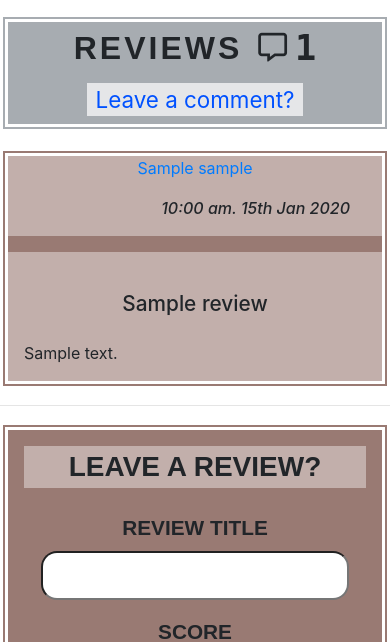
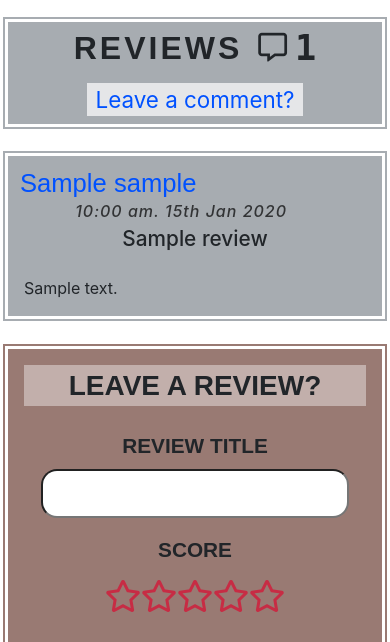
Before and after one commit to paulloy/whiskey_herald_msp3, a Flask app: page /whiskey/1 in a window 390 px wide. Shown: the part 854-1496 px from the top of the page. Run offline with Flask 2, Linux system fonts and the light colour scheme; grey boxes marked "Sample" are stand-in pictures; a database or web service that is not in the repository returns one stand-in record (values such as "Sample title"); style sheets or scripts are compiled from the project's sources; some libraries are stand-ins or nearby versions.

Commit message:
Style changes made to .reviews. Paddings, margins, font sizes, colours, position, etc

```diff
--- a/static/css/whiskey.html/reviews.css
+++ b/static/css/whiskey.html/reviews.css
@@ -21,7 +21,7 @@
 
 .reviews {
   display: flex;
-  background-color: #997a73;
+  background-color: #A7ACB1;
   width: 70%;
   margin-left: auto;
   margin-right: auto;
@@ -30,18 +30,23 @@
   display: flex;
   align-items: center;
   height: auto;
+  margin-bottom: -1rem;
+  padding-top: 1rem;
 }
 .reviews div:nth-of-type(1) {
   height: 100%;
   width: 100%;
+  background-color: transparent;
 }
 .reviews div:nth-of-type(1) div:first-of-type {
   height: auto;
   width: 100%;
+  background-color: transparent;
 }
 .reviews div:nth-of-type(1) div:first-of-type div:first-of-type {
   display: flex;
-  background-color: #C2AFAB;
+  position: relative;
+  background-color: transparent;
 }
 .reviews div:nth-of-type(1) div:first-of-type div:first-of-type div:first-of-type {
   display: flex;
@@ -51,87 +56,107 @@
   padding: 0;
   position: relative;
   margin: 0;
+  background-color: transparent;
+  align-content: center;
 }
-.reviews div:nth-of-type(1) div:first-of-type div:first-of-type div:first-of-type h3 {
+.reviews div:nth-of-type(1) div:first-of-type div:first-of-type div:first-of-type a {
   margin: 0;
   font-family: "Montserrat", sans-serif;
+  padding: 0;
+  display: inline-block;
+  width: auto;
+  background-color: transparent;
+  padding: 0.5rem 0.75rem 0.5rem 0.75rem;
+  display: inline-block;
+  font-size: 1.6rem;
   left: 0;
   top: 0;
-  padding: 0;
+  margin-right: auto;
+  color: #0051ff;
+  white-space: nowrap;
+  margin-left: 5rem;
 }
-.reviews div:nth-of-type(1) div:first-of-type div:first-of-type div:first-of-type h3 a {
-  background-color: #C2AFAB;
-  padding: 0.5rem;
-  display: inline-block;
-  font-size: 1.6rem;
-  top: 0;
-  left: 0;
-  margin-right: auto;
-}
-.reviews div:nth-of-type(1) div:first-of-type div:first-of-type div:first-of-type h3 i {
+.reviews div:nth-of-type(1) div:first-of-type div:first-of-type div:first-of-type a i {
   padding: 0.25rem;
-  border: 0.2rem solid #007BFF;
+  border: 0.2rem solid #0051ff;
   border-radius: 50%;
 }
+.reviews div:nth-of-type(1) div:first-of-type div:first-of-type div:first-of-type .time {
+  margin-left: auto;
+  width: 50%;
+  background-color: transparent;
+  padding: 0;
+  display: flex;
+  align-items: center;
+  position: absolute;
+  left: 4.2rem;
+  top: 2.7rem;
+  font-weight: 500;
+  letter-spacing: 1px;
+  font-style: italic;
+  color: rgba(0, 0, 0, 0.7);
+  margin-left: 5rem;
+  white-space: nowrap;
+}
 .reviews div:nth-of-type(1) div:first-of-type div:first-of-type div:first-of-type a:hover i {
-  border: 0.2rem solid #0056b3;
+  border: 0.2rem solid #397abe;
 }
-.reviews div:nth-of-type(1) div:first-of-type div:first-of-type #edit-delete {
+.reviews div:nth-of-type(1) div:first-of-type div:first-of-type div:first-of-type #edit-delete {
   background-color: transparent;
   display: flex;
   align-items: center;
   margin: 0;
+  top: 0rem;
+  right: 0rem;
   padding: 0;
+  position: absolute;
+  margin-right: 5rem;
 }
-.reviews div:nth-of-type(1) div:first-of-type div:first-of-type #edit-delete div {
-  margin: 0;
-}
-.reviews div:nth-of-type(1) div:first-of-type div:first-of-type #edit-delete div a {
-  width: 8rem;
-  height: 2.5rem;
-  border: 0.2rem solid rgba(0, 0, 0, 0.3);
-  margin-right: 1rem;
+.reviews div:nth-of-type(1) div:first-of-type div:first-of-type div:first-of-type #edit-delete button {
+  background-color: #A7ACB1;
+  border: 0.25rem solid #3f4546;
+  border-top: 1px solid #A7ACB1;
+  border-bottom: 1px solid #A7ACB1;
+  color: #3f4546;
+  border-radius: 50%;
   font-size: 1.2rem;
-  padding: 0;
-  display: flex;
-  align-items: center;
-  justify-content: center;
+  position: absolute;
+  top: 0.5rem;
+  right: 0.5rem;
 }
 .reviews div:nth-of-type(1) div:first-of-type div:last-of-type {
   display: flex;
-  flex-direction: row;
-  background-color: rgba(255, 255, 255, 0.4);
+  flex-direction: column;
+  background-color: transparent;
   align-items: center;
-  margin-top: 1rem;
+  margin-top: 0rem;
 }
-.reviews div:nth-of-type(1) div:first-of-type div:last-of-type #user-rating {
-  color: #c72c44;
-  font-size: 1.5rem;
+.reviews div:nth-of-type(1) div:first-of-type div:last-of-type .user-rating {
+  color: #c72c43;
+  font-size: 1.8rem;
   padding-left: 0.5rem;
   padding-right: 0.5rem;
   margin: 0;
-  margin-left: 1rem;
+  margin-left: auto;
+  margin-right: auto;
   white-space: nowrap;
+  margin-top: 0.5rem;
 }
 .reviews div:nth-of-type(1) div:first-of-type div:last-of-type h3 {
   margin: 0;
-  margin-left: 1rem;
   font-size: 1.3rem;
   padding: 0.5rem;
-}
-.reviews div:nth-of-type(1) div:first-of-type div:last-of-type p:last-of-type {
-  margin-right: 1rem;
-  margin-left: auto;
-  font-style: italic;
-  background-color: transparent;
-  font-weight: 500;
-  white-space: nowrap;
+  margin-top: -1.5rem;
 }
 .reviews div:nth-of-type(1) p:last-of-type {
   padding: 1rem;
   background-color: rgba(255, 255, 255, 0.4);
+  background-color: transparent;
   margin: 0;
   text-align: justify;
+  padding-left: 5rem;
+  padding-right: 5rem;
+  padding-bottom: 2rem;
 }
 
 #delete-review {
@@ -179,35 +204,23 @@
     width: 100%;
   }
 }
-@media only screen and (max-width: 850px) {
-  .reviews, .no-reviews {
-    width: 100%;
+@media only screen and (max-width: 560px) {
+  .reviews {
+    padding-top: 0;
   }
-
-  .reviews div:nth-of-type(1) div:first-of-type div:first-of-type {
-    flex-direction: column;
-    justify-content: center;
+  .reviews div:nth-of-type(1) div:first-of-type div:first-of-type div:first-of-type a {
+    margin-left: 0;
   }
-  .reviews div:nth-of-type(1) div:first-of-type div:first-of-type #edit-delete {
-    margin-top: 1rem;
+  .reviews div:nth-of-type(1) div:first-of-type div:first-of-type div:first-of-type .time {
+    margin-left: 0;
   }
-  .reviews div:nth-of-type(1) div:first-of-type div:last-of-type {
-    flex-wrap: wrap;
+  .reviews div:nth-of-type(1) div:first-of-type div:first-of-type div:first-of-type #edit-delete {
+    margin-right: 0;
   }
-  .reviews div:nth-of-type(1) div:first-of-type div:last-of-type #user-rating {
-    width: 100%;
-    text-align: center;
-    margin-right: 1rem;
-  }
-  .reviews div:nth-of-type(1) div:first-of-type div:last-of-type h3 {
-    width: 100%;
-    text-align: center;
-    margin-right: 1rem;
-  }
-  .reviews div:nth-of-type(1) div:first-of-type div:last-of-type p:last-of-type {
-    width: 100%;
-    text-align: right;
-    margin-left: 1rem;
+  .reviews div:nth-of-type(1) p:last-of-type {
+    padding-left: 1rem;
+    padding-right: 1rem;
+    padding-bottom: 1rem;
   }
 }
 
--- a/static/scss/whiskey.html/reviews.scss
+++ b/static/scss/whiskey.html/reviews.scss
@@ -9,7 +9,7 @@ $font: 'Poppins', sans-serif;
 $color1: rgba(255, 255, 255, 0.4);
 $color2: white;
 $color3: #BDAAA6;
-$color4: rgba(153, 122, 115);
+$color4: #ffffff;
 $color5: #C2AFAB;
 
 .no-reviews {
@@ -34,7 +34,8 @@ $color5: #C2AFAB;
 }
 .reviews {
     display: flex;
-    background-color: $color4;
+     background-color: #A7ACB1;
+
     width: 70%;
     margin-left: auto;
     margin-right: auto;
@@ -43,15 +44,21 @@ $color5: #C2AFAB;
     display: flex;
     align-items: center;
     height: auto;
+    margin-bottom: -1rem;
+    padding-top: 1rem;
     div:nth-of-type(1) {
         height: 100%;
         width: 100%;
+                    background-color: transparent;
+
         div:first-of-type {
             height: auto;
             width: 100%;
+                    background-color: transparent;
             div:first-of-type {
                 display: flex;
-                    background-color: $color5;
+                    position: relative;
+                    background-color: transparent;
                 div:first-of-type {
                     display: flex;
                     flex-direction: row;
@@ -60,91 +67,122 @@ $color5: #C2AFAB;
                     padding: 0;
                     position: relative;
                     margin: 0;
-                    #time {
-                    }
-                    h3 {
+                    background-color: transparent;
+                    align-content: center;
+                    a {
                         margin: 0;
                         font-family: 'Montserrat', sans-serif;
+                        padding: 0;
+                        display: inline-block;
+                        width: auto;
+                    background-color: transparent;
+                            padding: 0.5rem 0.75rem 0.5rem 0.75rem;
+                            display: inline-block;
+                            font-size: 1.6rem;
                         left: 0;
                         top: 0;
-                        padding: 0;
-                        a {
-                            background-color: $color5;
-                            padding: 0.5rem;
-                            display: inline-block;
-                            font-size: 1.6rem;
-                            top: 0;
-                            left: 0;
                             margin-right: auto;
-                        }
+                            color: rgb(0, 81, 255);
+                            white-space: nowrap;
+                            margin-left: 5rem;
+
                         i {
                             padding: 0.25rem;
-                            border: 0.2rem solid #007BFF;
+                            border: 0.2rem solid rgb(0, 81, 255);
                             border-radius: 50%;
                         }
                     }
+                    .time {
+                        margin-left: auto;
+                        width: 50%;
+                        background-color: transparent;
+                        padding: 0;
+                        display: flex;
+                        align-items: center;
+                        position: absolute;
+                        left: 4.2rem;
+                        top: 2.7rem;
+                        font-weight: 500;
+                        letter-spacing: 1px;
+                        font-style: italic;
+                        color: rgba(0, 0, 0, 0.7);
+                            margin-left: 5rem;
+                            white-space: nowrap;
+                    }
                     a:hover i {
-                        border: 0.2rem solid #0056b3;
+                        border: 0.2rem solid rgb(57, 122, 190);
                     }
-                }
-                #edit-delete {
+                    #edit-delete {
                     background-color: transparent;
                     display: flex;
                     align-items: center;
                     margin: 0;
+                    top: 0rem;
+                    right: 0rem;
                     padding: 0;
-                    div {
-                        margin: 0;
-                        a {
-                            width: 8rem;
-                            height: 2.5rem;
-                            border: 0.2rem solid rgba(0, 0, 0, 0.3);
-                            margin-right: 1rem;
-                            font-size: 1.2rem;
-                            padding: 0;
-                            display: flex;
-                            align-items: center;
-                            justify-content: center;
-                        }
+                    position: absolute;
+                    margin-right: 5rem;
+                    button {
+                        background-color: #A7ACB1;
+                        // box-shadow: inset 50rem 50rem rgba(255, 255, 255, 0.5);
+                        border: 0.25rem solid rgb(63, 69, 70);
+                        border-top: 1px solid #A7ACB1;
+                        border-bottom: 1px solid #A7ACB1;
+                        color: rgb(63, 69, 70);
+                        border-radius: 50%;
+                        font-size: 1.2rem;
+                        position: absolute;
+                        top: 0.5rem;
+                        right: 0.5rem;
                     }
                 }
+                }
+
             }
             div:last-of-type {
                 display: flex;
-                flex-direction: row;
-                background-color: $color1;
+                flex-direction: column;
+                    background-color: transparent;
                 align-items: center;
-                margin-top: 1rem;
-                #user-rating {
-                    color: $red;
-                    font-size: 1.5rem;
+                margin-top: 0rem;
+                .user-rating {
+                    color: #c72c43;
+                    font-size: 1.8rem;
                     padding-left: 0.5rem;
                     padding-right: 0.5rem;
                     margin: 0;
-                    margin-left: 1rem;
+                    margin-left: auto;
+                    margin-right: auto;
                     white-space: nowrap;
+                    margin-top: 0.5rem;
                 }
                 h3 {
                     margin: 0;
-                    margin-left: 1rem;
                     font-size: 1.3rem;
                     padding: 0.5rem;
+                    margin-top: -1.5rem;
                 }
-                p:last-of-type {
-                    margin-right: 1rem;
-                    margin-left: auto;
-                    font-style: italic;
-                    background-color: transparent;
-                    font-weight: 500;
-                    white-space: nowrap;
-                }
+                // p:last-of-type {
+                //     margin-right: 1rem;
+                //     margin-left: auto;
+                //     font-style: italic;
+                //     background-color: transparent;
+                //     font-weight: 500;
+                //     white-space: nowrap;
+                //     padding-right: 0.5rem;
+                //     padding-left: 0.5rem;
+                // }
             }
         }
         p:last-of-type {
             padding: 1rem;
             background-color: $color1;
+                    background-color: transparent;
             margin: 0;
             text-align: justify;
+            padding-left: 5rem;
+            padding-right: 5rem;
+            padding-bottom: 2rem;
         }
     }
 }
@@ -194,45 +232,86 @@ $color5: #C2AFAB;
         width: 100%;
     }
 }
+@media only screen and (max-width: 560px) {
 
-@media only screen and (max-width: 850px) {
+.reviews {
+    padding-top: 0;
+    div:nth-of-type(1) {
 
-    .reviews, .no-reviews {
-        width: 100%;
-    }
-    .reviews {
-    div:nth-of-type(1) {
         div:first-of-type {
             div:first-of-type {
-                flex-direction: column;
-                justify-content: center;
-                #edit-delete {
-                    margin-top: 1rem;
-                    div {
-                        a {
+                div:first-of-type {
+                    a {
+                        margin-left: 0;
+                        i {
                         }
                     }
+                    .time {
+                        margin-left: 0;
+                    }
+                    a:hover i {
+                    }
+                    #edit-delete {
+                        margin-right: 0;
+                    button {
+                    }
+                }
+                }
+
+            }
+            div:last-of-type {
+                .user-rating {
+                }
+                h3 {
                 }
             }
-            div:last-of-type {
-                flex-wrap: wrap;
-                #user-rating {
-                    width: 100%;
-                    text-align: center;
-                    margin-right: 1rem;
-                }
-                h3 {
-                    width: 100%;
-                    text-align: center;
-                    margin-right: 1rem;
-                }
-                p:last-of-type {
-                    width: 100%;
-                    text-align: right;
-                    margin-left: 1rem;
-                }
-            }
+        }
+        p:last-of-type {
+            padding-left: 1rem;
+            padding-right: 1rem;
+            padding-bottom: 1rem;
         }
     }
 }
 }
+
+
+// @media only screen and (max-width: 850px) {
+
+//     .reviews, .no-reviews {
+//         width: 100%;
+//     }
+//     .reviews {
+//     div:nth-of-type(1) {
+//         div:first-of-type {
+//             div:first-of-type {
+//                 #edit-delete {
+//                     margin-top: 1rem;
+//                     div {
+//                         a {
+//                         }
+//                     }
+//                 }
+//             }
+//             div:last-of-type {
+//                 flex-wrap: wrap;
+//                 #user-rating {
+//                     width: 100%;
+//                     text-align: center;
+//                     margin-right: 1rem;
+//                 }
+//                 h3 {
+//                     width: 100%;
+//                     text-align: center;
+//                     margin-right: 1rem;
+//                 }
+//                 p:last-of-type {
+//                     width: 100%;
+//                     text-align: right;
+//                     margin-left: 1rem;
+//                 }
+//             }
+//         }
+//     }
+// }
+// }
```
Also changed, not shown: 1 other file.
